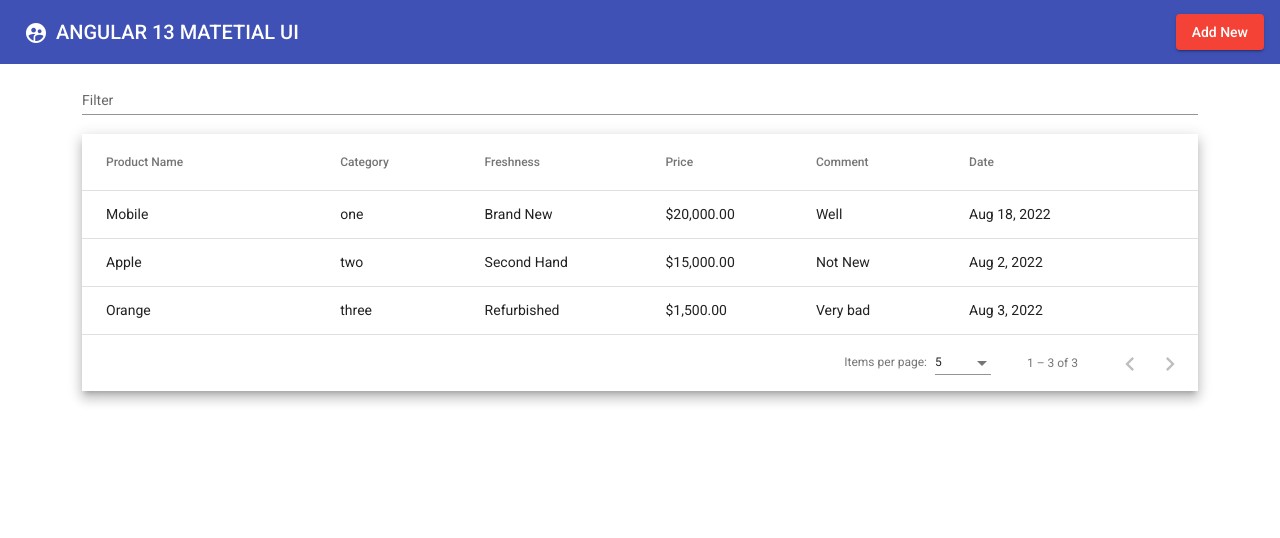
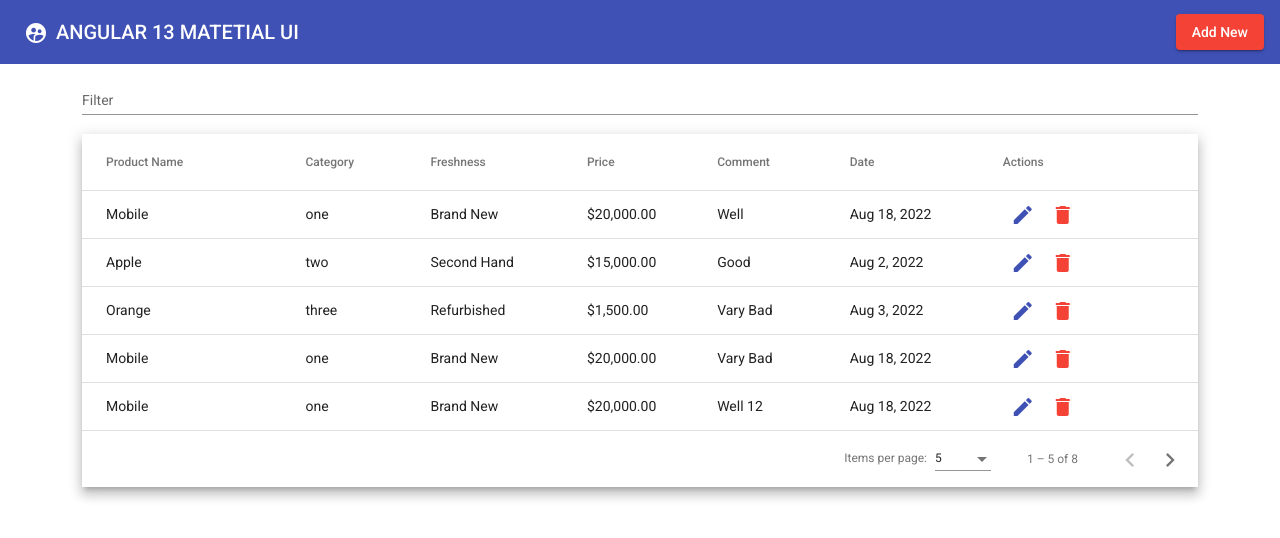
Before and after one commit to Lindos-Mahadi/Angular-MaterialUI-Form, an Angular app: page / in a window 1280 px wide. Shown: the top 538 px of the page. Built offline with nearby package versions, Linux system fonts and the light colour scheme; data requests are answered from the project's data file.

Commit message:
Edit Or Update method completed

```diff
--- a/db.json
+++ b/db.json
@@ -15,7 +15,7 @@
       "date": "2022-08-02T18:00:00.000Z",
       "freshness": "Second Hand",
       "price": "15000",
-      "comment": "Not New",
+      "comment": "Good",
       "id": 2
     },
     {
@@ -24,8 +24,53 @@
       "date": "2022-08-03T18:00:00.000Z",
       "freshness": "Refurbished",
       "price": "1500",
-      "comment": "Very bad",
+      "comment": "Vary Bad",
       "id": 3
+    },
+    {
+      "productName": "Mobile",
+      "category": "one",
+      "date": "2022-08-18T18:00:00.000Z",
+      "freshness": "Brand New",
+      "price": "20000",
+      "comment": "Vary Bad",
+      "id": 4
+    },
+    {
+      "productName": "Mobile",
+      "category": "one",
+      "date": "2022-08-18T18:00:00.000Z",
+      "freshness": "Brand New",
+      "price": "20000",
+      "comment": "Well 12",
+      "id": 5
+    },
+    {
+      "productName": "Camara",
+      "category": "two",
+      "date": "2022-08-08T18:00:00.000Z",
+      "freshness": "Refurbished",
+      "price": "50000",
+      "comment": "Perfact",
+      "id": 6
+    },
+    {
+      "productName": "Phone",
+      "category": "two",
+      "date": "2022-08-16T18:00:00.000Z",
+      "freshness": "Second Hand",
+      "price": "500",
+      "comment": "Well condition",
+      "id": 7
+    },
+    {
+      "productName": "Crazy File",
+      "category": "one",
+      "date": "2022-08-09T18:00:00.000Z",
+      "freshness": "Brand New",
+      "price": "50000",
+      "comment": "Hello",
+      "id": 8
     }
   ],
   "comments": [
--- a/src/app/app.component.html
+++ b/src/app/app.component.html
@@ -59,6 +59,19 @@
           <td mat-cell *matCellDef="let row"> {{row.date | date}} </td>
         </ng-container>
 
+        <!-- Operations Column -->
+        <ng-container matColumnDef="operation">
+          <th mat-header-cell *matHeaderCellDef mat-sort-header> Actions </th>
+          <td mat-cell *matCellDef="let row">
+            <button mat-icon-button color="primary" (click)="editProduct(row)">
+              <mat-icon>edit</mat-icon>
+            </button>
+            <button mat-icon-button color="warn">
+              <mat-icon>delete</mat-icon>
+            </button>
+          </td>
+        </ng-container>
+
         <tr mat-header-row *matHeaderRowDef="displayedColumns"></tr>
         <tr mat-row *matRowDef="let row; columns: displayedColumns;"></tr>
 
--- a/src/app/app.component.ts
+++ b/src/app/app.component.ts
@@ -16,7 +16,7 @@
 export class AppComponent implements OnInit {
   title = 'material-crud';
 
-  displayedColumns: string[] = ['productName', 'category', 'freshness', 'price', 'comment', 'date',];
+  displayedColumns: string[] = ['productName', 'category', 'freshness', 'price', 'comment', 'date', 'operation'];
   dataSource !: MatTableDataSource<any>;
 
   @ViewChild(MatPaginator) paginator !: MatPaginator;
@@ -28,12 +28,19 @@
     this.getAllProducts();
   }
 
-
+  // OPEN DIALOG
   openDialog() {
     this.dialog.open(DialogComponent, {
       width: '30%'
-    });
+    })
+      .afterClosed().subscribe((val) => {
+        if (val === 'save') {
+          this.getAllProducts();
+        }
+      })
   }
+
+  // GET ALL DATA
   getAllProducts() {
     this.getApi.getProduct().subscribe((result) => {
       // console.table(result);
@@ -46,6 +53,19 @@
       alert("Error! While fetching the records");
     }
   }
+
+  // SHOW MODAL FOR EDIT
+  editProduct(row: any) {
+    this.dialog.open(DialogComponent, {
+      width: '30%',
+      data: row
+    }).afterClosed().subscribe((val) => {
+      if (val === 'update') {
+        this.getAllProducts();
+      }
+    })
+  }
+  //FOR TABLE
   applyFilter(event: Event) {
     const filterValue = (event.target as HTMLInputElement).value;
     this.dataSource.filter = filterValue.trim().toLowerCase();
--- a/src/app/dialog/dialog.component.html
+++ b/src/app/dialog/dialog.component.html
@@ -59,5 +59,5 @@
 
 <div mat-dialog-action [align]="'center'">
     <button mat-raised-button color="warn" mat-dialog-close>Close</button>
-    <button mat-raised-button color="primary" style="margin-left: 20px;" (click)="addProduct()">Save</button>
+    <button mat-raised-button color="primary" style="margin-left: 20px;" (click)="addProduct()">{{saveButton}}</button>
 </div>
--- a/src/app/dialog/dialog.component.ts
+++ b/src/app/dialog/dialog.component.ts
@@ -1,6 +1,6 @@
-import { Component, OnInit } from '@angular/core';
+import { Component, Inject, OnInit } from '@angular/core';
 import { FormGroup, FormBuilder, Validators } from '@angular/forms';
-import { MatDialogRef } from '@angular/material/dialog';
+import { MatDialogRef, MAT_DIALOG_DATA } from '@angular/material/dialog';
 import { ApiServiceService } from '../services/api-service.service';
 
 @Component({
@@ -12,8 +12,12 @@
 
   freshNessList: string[] = ["Brand New", "Second Hand", "Refurbished"]
   productForm !: FormGroup;
+  saveButton: string = "Save";
 
-  constructor(private formBuilder: FormBuilder, private callApi: ApiServiceService, private dialogRef: MatDialogRef<DialogComponent>) { }
+  constructor(private formBuilder: FormBuilder,
+    private callApi: ApiServiceService,
+    @Inject(MAT_DIALOG_DATA) public editData: any,
+    private dialogRef: MatDialogRef<DialogComponent>) { }
 
   ngOnInit(): void {
     this.productForm = this.formBuilder.group({
@@ -25,20 +29,45 @@
       price: ['', Validators.required],
       comment: ['', Validators.required]
 
-    })
+    });
+    if (this.editData) {
+      this.saveButton = "Update";
+      this.productForm.controls['productName'].setValue(this.editData.productName);
+      this.productForm.controls['category'].setValue(this.editData.category);
+      this.productForm.controls['date'].setValue(this.editData.date);
+      this.productForm.controls['freshness'].setValue(this.editData.freshness);
+      this.productForm.controls['price'].setValue(this.editData.price);
+      this.productForm.controls['comment'].setValue(this.editData.comment);
+    }
   }
   addProduct() {
+    if (!this.editData) {
       if (this.productForm.valid) {
         this.callApi.postProduct(this.productForm.value).subscribe((result) => {
           alert("Product added successfully");
           this.productForm.reset();
-        this.dialogRef.close('Save');
+          this.dialogRef.close('save');
         })
       }
       error: () => {
         alert("Error! While adding the product");
       }
+    } else {
+      this.updateProduct()
+    }
+  }
+  updateProduct() {
+    this.callApi.putProduct(this.productForm.value, this.editData.id).subscribe({
+      next: (res) => {
+        alert("Updated data Successfully");
+        this.productForm.reset();
+        this.dialogRef.close('update');
+      },
+      error: () => {
+        alert("Error! While Updating the product");
+      }
 
+    });
   }
 
 }
--- a/src/app/services/api-service.service.ts
+++ b/src/app/services/api-service.service.ts
@@ -17,8 +17,10 @@
   getProduct() {
     return this.http.get<any>("http://localhost:3000/productList/");
   }
-  //  POST DATA ACTION METHOD
 
-
+  //  PUT DATA ACTION METHOD
+  putProduct(data: any, id: number) {
+    return this.http.put<any>("http://localhost:3000/productList/" + id, data);
+  }
 
 }
```
Lines whose indentation alone changed are shown as unchanged.
